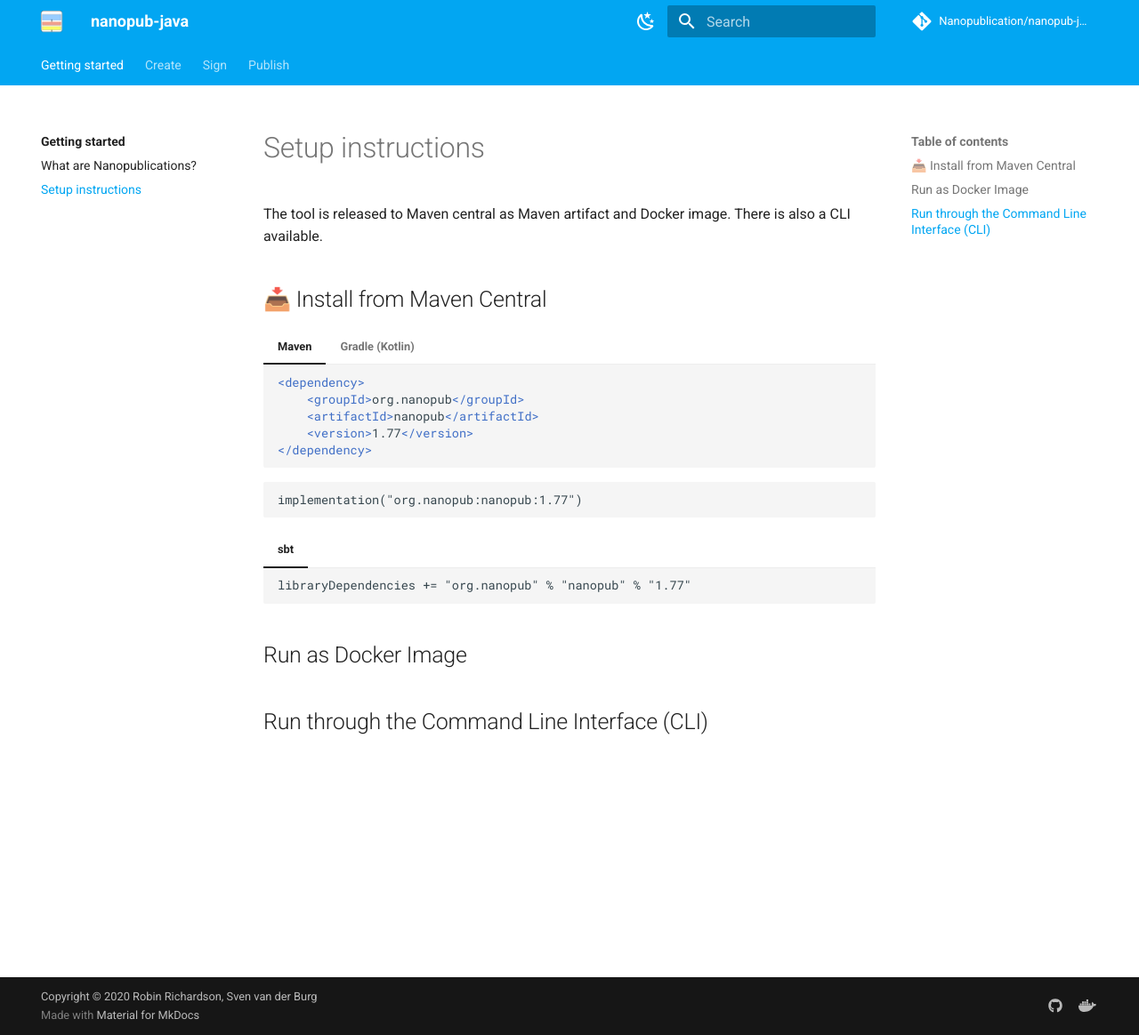
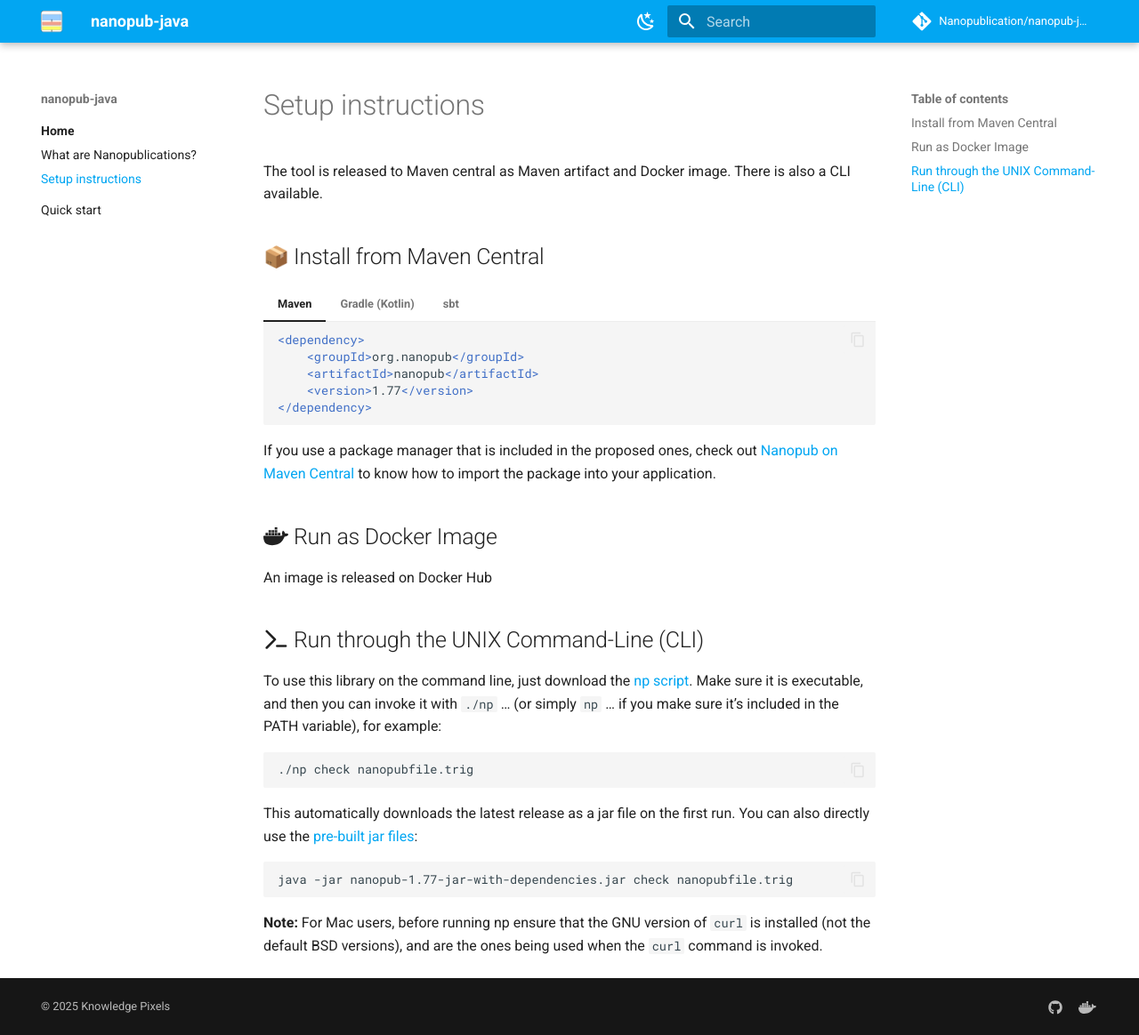
Before and after one commit to Nanopublication/nanopub-java, an MkDocs documentation site: the page built from docs/getting-started/setup.md, in a window 1280 px wide and 1164 px high. Shown: the whole window at 89% size. Built offline with MkDocs 1.6.1 and Material for MkDocs 9.7.7, drawn with Linux system fonts in a browser that asks for light colours; emoji names are drawn with the system emoji font; comment, search, counter and statistics services are not loaded.

Commit message:
chore(docs): add quickstart page with basic commands for creating, signing, and publishing a nanopub

````diff
--- a/docs/getting-started/setup.md
+++ b/docs/getting-started/setup.md
@@ -2,10 +2,9 @@
 
 The tool is released to Maven central as Maven artifact and Docker image. There is also a CLI available.
 
-## 📥️ Install from Maven Central
+## :package: Install from Maven Central
 
 === "Maven"
-
     ``` xml
     <dependency>
         <groupId>org.nanopub</groupId>
@@ -15,17 +14,40 @@
     ```
 
 === "Gradle (Kotlin)"
-
-   ```
-   implementation("org.nanopub:nanopub:1.77")
-   ```
+    ``` kotlin
+    implementation("org.nanopub:nanopub:1.77")
+    ```
 
 === "sbt"
-
-    ```
+    ``` scala
     libraryDependencies += "org.nanopub" % "nanopub" % "1.77"
     ```
 
-## Run as Docker Image
+If you use a package manager that is included in the proposed ones, check
+out [Nanopub on Maven Central](https://central.sonatype.com/artifact/org.nanopub/nanopub) to know how to import the package into your application.
 
-## Run through the Command Line Interface (CLI)
+## :simple-docker: Run as Docker Image
+
+An image is released on Docker Hub
+
+## :octicons-command-palette-16: Run through the UNIX Command-Line (CLI)
+
+To use this library on the command line, just download
+the [np script](https://raw.githubusercontent.com/Nanopublication/nanopub-java/master/bin/np). Make sure it is
+executable, and then you can invoke it with `./np` ... (or simply `np` ... if you make sure it's included in the PATH
+variable), for example:
+
+```
+./np check nanopubfile.trig
+```
+
+This automatically downloads the latest release as a jar file on the first run. You can also directly use
+the [pre-built jar files](https://github.com/Nanopublication/nanopub-java/releases/latest):
+
+```
+java -jar nanopub-1.77-jar-with-dependencies.jar check nanopubfile.trig
+```
+
+**Note:** For Mac users, before running np ensure that the GNU version of `curl` is installed (not the default BSD
+versions),
+and are the ones being used when the `curl` command is invoked.
--- a/mkdocs.yml
+++ b/mkdocs.yml
@@ -4,17 +4,13 @@
 site_url: https://nanopublication.github.io/nanopub-java
 repo_name: Nanopublication/nanopub-java
 repo_url: https://github.com/Nanopublication/nanopub-java
-edit_uri: "edit/main/docs/"
-copyright: Copyright &copy; 2020 Robin Richardson, Sven van der Burg
 
 nav:
-  - Getting started:
+  - Home:
       - Getting started: index.md
       - What are Nanopublications?: getting-started/what-are-nanopubs.md
       - Setup instructions: getting-started/setup.md
-  - Create: create.md
-  - Sign: sign.md
-  - Publish: publish.md
+  - Quick start: quickstart.md
 
 theme:
   name: "material"
@@ -39,9 +35,9 @@
         name: Switch to light mode
   features:
     - content.code.annotate
+    - content.code.copy
     - navigation.indexes
     - navigation.sections
-    - navigation.tabs
     - navigation.top
     - navigation.tracking
     - search.highlight
@@ -71,6 +67,7 @@
 
 # Styled blocks: https://squidfunk.github.io/mkdocs-material/reference/admonitions/#supported-types
 markdown_extensions:
+  - attr_list
   - admonition
   - pymdownx.highlight:
       anchor_linenums: true
@@ -80,7 +77,9 @@
   - pymdownx.details
   - pymdownx.tabbed:
       alternate_style: true
-  - attr_list
+  - pymdownx.emoji:
+      emoji_index: !!python/name:material.extensions.emoji.twemoji
+      emoji_generator: !!python/name:material.extensions.emoji.to_svg
   - smarty
 
 
@@ -92,6 +91,7 @@
   #- assets/solid.min.js
 
 extra:
+  generator: false
   social:
     #- icon: fontawesome/brands/python
     #  link: https://pypi.org/project/nanopub
@@ -99,3 +99,6 @@
       link: https://github.com/Nanopublication/nanopub-java
     - icon: fontawesome/brands/docker
       link: https://hub.docker.com/r/nanopub/nanopub-java
+
+copyright: |
+  &copy; 2025 <a target="_blank" rel="noopener" href="https://knowledgepixels.com/">Knowledge Pixels</a>
````
Also changed, not shown: docs/index.md (+10 -2 lines), docs/quickstart.md (added, +49 -0 lines).
